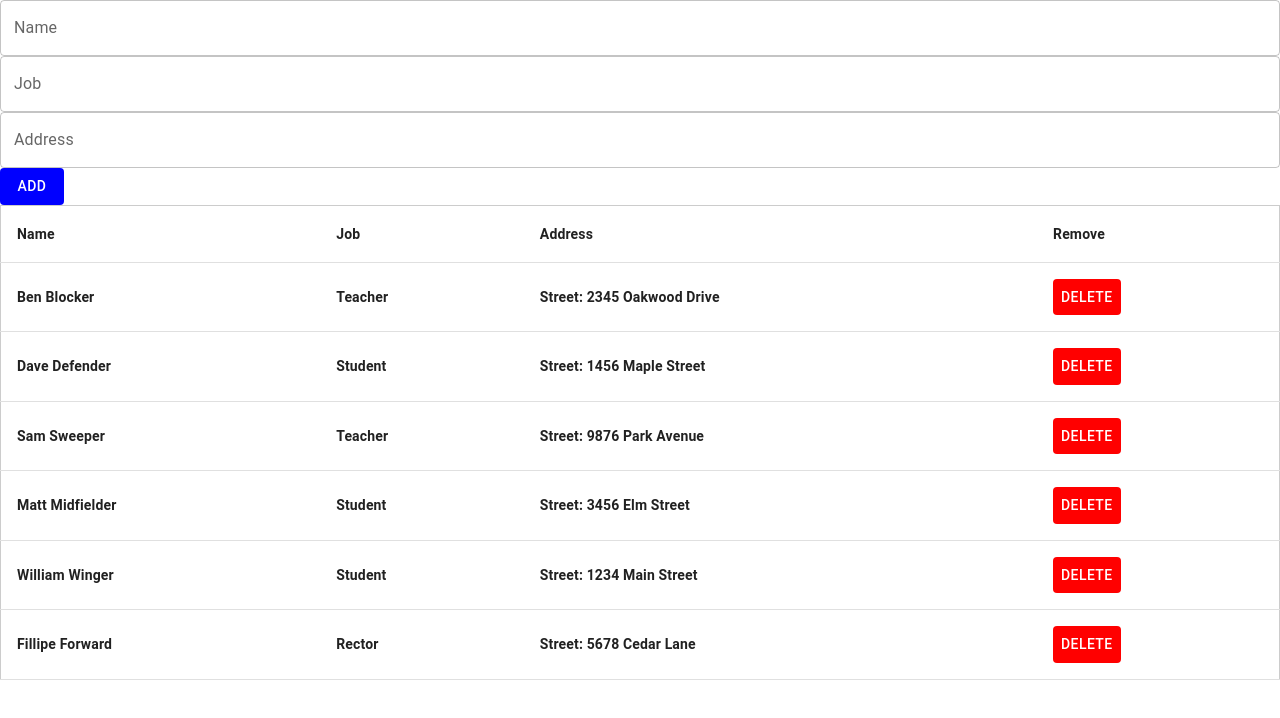
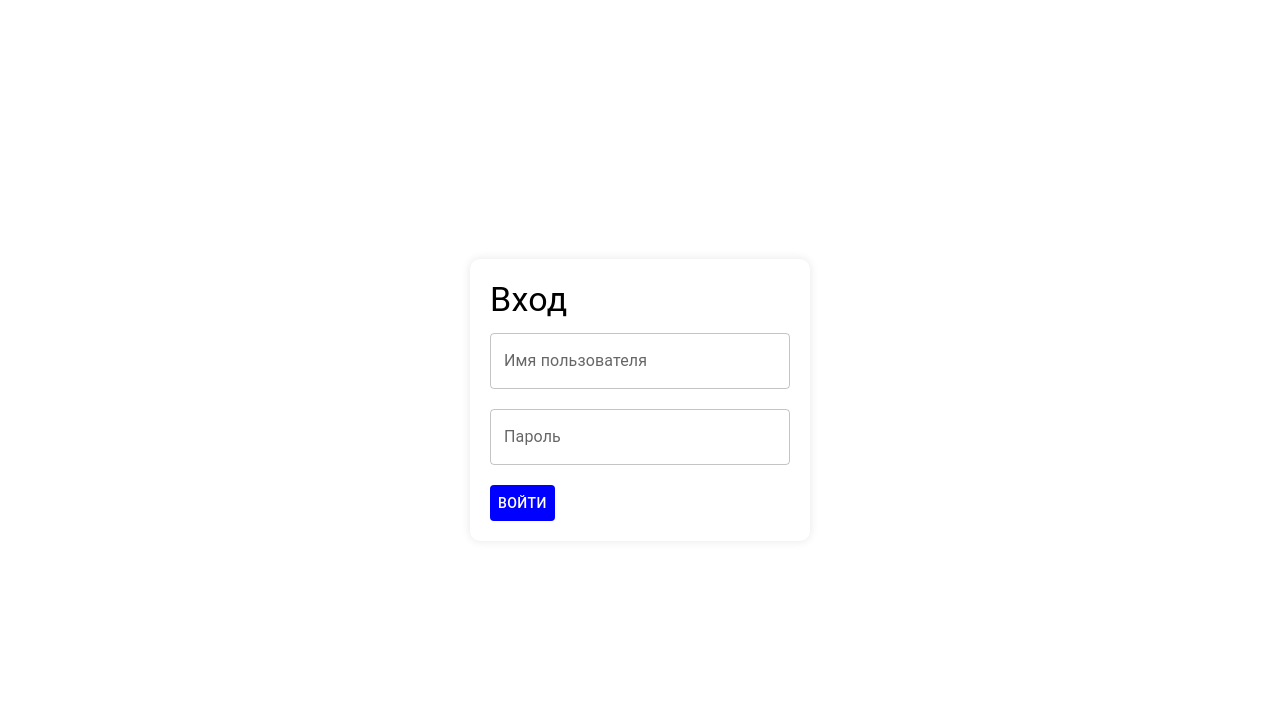
Before and after one commit to notees-no/MDT-web, a React (Create React App) app in the folder js-front1/: page /login in a window 1280 px wide. Shown: the top 718 px of the page. Built offline with nearby package versions, Linux system fonts and the light colour scheme.

Commit message:
add authorization

```diff
--- a/js-front1/package.json
+++ b/js-front1/package.json
@@ -11,6 +11,7 @@
     "@testing-library/user-event": "^13.5.0",
     "react": "^18.3.1",
     "react-dom": "^18.3.1",
+    "react-router-dom": "^6.27.0",
     "react-scripts": "5.0.1",
     "web-vitals": "^2.1.4"
   },
--- a/js-front1/src/App.js
+++ b/js-front1/src/App.js
@@ -2,11 +2,15 @@ import React from 'react';
 import ThemForm from './ThemForm';
 import ThemTable from './ThemTable';
 import EmployeeAPI from "./api/service";
+import Login from './Login';
+import { BrowserRouter, Routes, Route, Navigate } from 'react-router-dom';
+
 
 const initialEmployees = EmployeeAPI.all();
 
 function App() {
   const [employees, setEmployees] = React.useState(initialEmployees);
+  const [authenticatedUser, setAuthenticatedUser] = React.useState(null);
 
   const delEmp = (id) => {
     if (EmployeeAPI.delete(id)) {
@@ -22,10 +26,18 @@ function App() {
   };
 
   return (
-    <div>
-      <ThemForm handleSubmit={addEmployee} inEmployee={{ name: "", job: "", address: "" }} />
-      <ThemTable employees={employees} delEmployee={delEmp} />
-    </div>
+    <BrowserRouter>
+      <Routes>
+        <Route path="/login" element={<Login setAuthenticatedUser={setAuthenticatedUser} />} />
+        <Route path="/main" element={authenticatedUser ? (
+          <div>
+            <ThemForm handleSubmit={addEmployee} inEmployee={{ name: "", job: "", address: "" }} />
+            <ThemTable employees={employees} delEmployee={delEmp} />
+          </div>
+        ) : <Navigate to="/login" />} />
+        <Route path="*" element={<Navigate to="/login" />} />
+      </Routes>
+    </BrowserRouter>
   );
 }
 
--- /dev/null
+++ b/js-front1/src/Login.js
@@ -0,0 +1,39 @@
+import React, { useState } from 'react';
+import { Navigate } from 'react-router-dom';
+import ThemLogin from './ThemLogin';
+
+const users = [
+  { id: 1, username: 'user', password: '123' },
+  { id: 2, username: 'admin', password: '123' },
+];
+
+export default function Login({ setAuthenticatedUser  }) {
+  const [username, setUsername] = useState('');
+  const [password, setPassword] = useState('');
+  const [authenticated, setAuthenticated] = useState(false);
+
+  const handleSubmit = (event) => {
+    event.preventDefault();
+    const foundUser  = users.find((user) => user.username === username && user.password === password);
+    if (foundUser ) {
+      setAuthenticatedUser (foundUser );
+      setAuthenticated(true);
+    } else {
+      alert('Неверное имя пользователя или пароль');
+    }
+  };
+
+  if (authenticated) {
+    return <Navigate to="/main" />;
+  }
+
+  return (
+    <ThemLogin
+      username={username}
+      password={password}
+      setUsername={setUsername}
+      setPassword={setPassword}
+      handleSubmit={handleSubmit}
+    />
+  );
+}
--- /dev/null
+++ b/js-front1/src/ThemLogin.js
@@ -0,0 +1,55 @@
+import React from 'react';
+import { createTheme, ThemeProvider } from '@mui/material/styles';
+import { TextField, Button, Typography } from '@mui/material';
+
+const theme = createTheme({
+  components: {
+    MuiTextField: {
+      styleOverrides: {
+        root: {
+          width: '100%',
+        },
+      },
+    },
+    MuiButton: {
+      styleOverrides: {
+        root: {
+          backgroundColor: 'blue',
+          color: 'white',
+        },
+      },
+    },
+  },
+});
+
+export default function ThemLogin({ username, password, setUsername, setPassword, handleSubmit }) {
+  return (
+    <ThemeProvider theme={theme}>
+      <div style={{ height: '100vh', display: 'flex', justifyContent: 'center', alignItems: 'center' }}>
+        <div style={{ width: '300px', padding: '20px', backgroundColor: 'white', borderRadius: '10px', boxShadow: '0 0 10px rgba(0, 0, 0, 0.1)' }}>
+          <Typography variant="h4" component="h1" gutterBottom>
+            Вход
+          </Typography>
+          <form onSubmit={handleSubmit}>
+            <div style={{ marginBottom: '20px' }}>
+              <TextField
+                label="Имя пользователя"
+                value={username}
+                onChange={(event) => setUsername(event.target.value)}
+              />
+            </div>
+            <div style={{ marginBottom: '20px' }}>
+              <TextField
+                label="Пароль"
+                type="password"
+                value={password}
+                onChange={(event) => setPassword(event.target.value)}
+              />
+            </div>
+            <Button type="submit">Войти</Button>
+          </form>
+        </div>
+      </div>
+    </ThemeProvider>
+  );
+}
```
Also changed, not shown: js-front1/src/index.js (line endings or trailing spaces), 1 other file (tests, documents, lock files or other folders).
